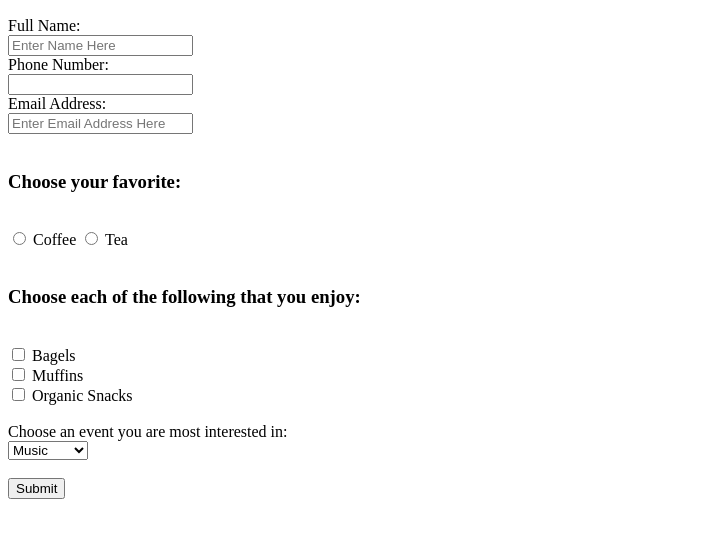
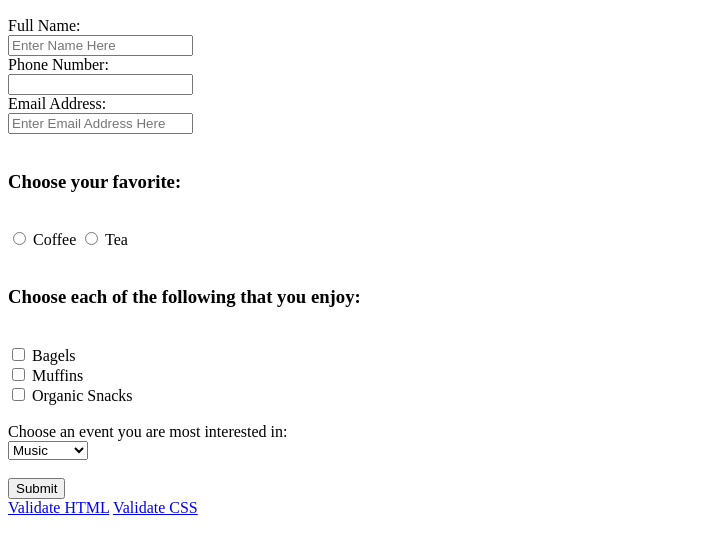
Before and after one commit to Colvill44/Basic-Website-Design, a plain HTML site: page itis3135/forms.html in a window 1280 px wide. Shown: the part 110-664 px from the top of the page, without its empty margins (0-705 px from the left). Drawn offline with Linux system fonts and the light colour scheme.

Commit message:
Update forms.html

```diff
--- a/itis3135/forms.html
+++ b/itis3135/forms.html
@@ -43,5 +43,10 @@
                 <input type="submit" value="Submit">
             </form>
         </main>
+
+        <footer>
+            <a href="https://validator.w3.org/check?uri=referer">Validate HTML</a>
+			<a href="https://jigsaw.w3.org/css-validator/check/referer">Validate CSS</a>
+		</footer>
     </body>
 </html>
```
